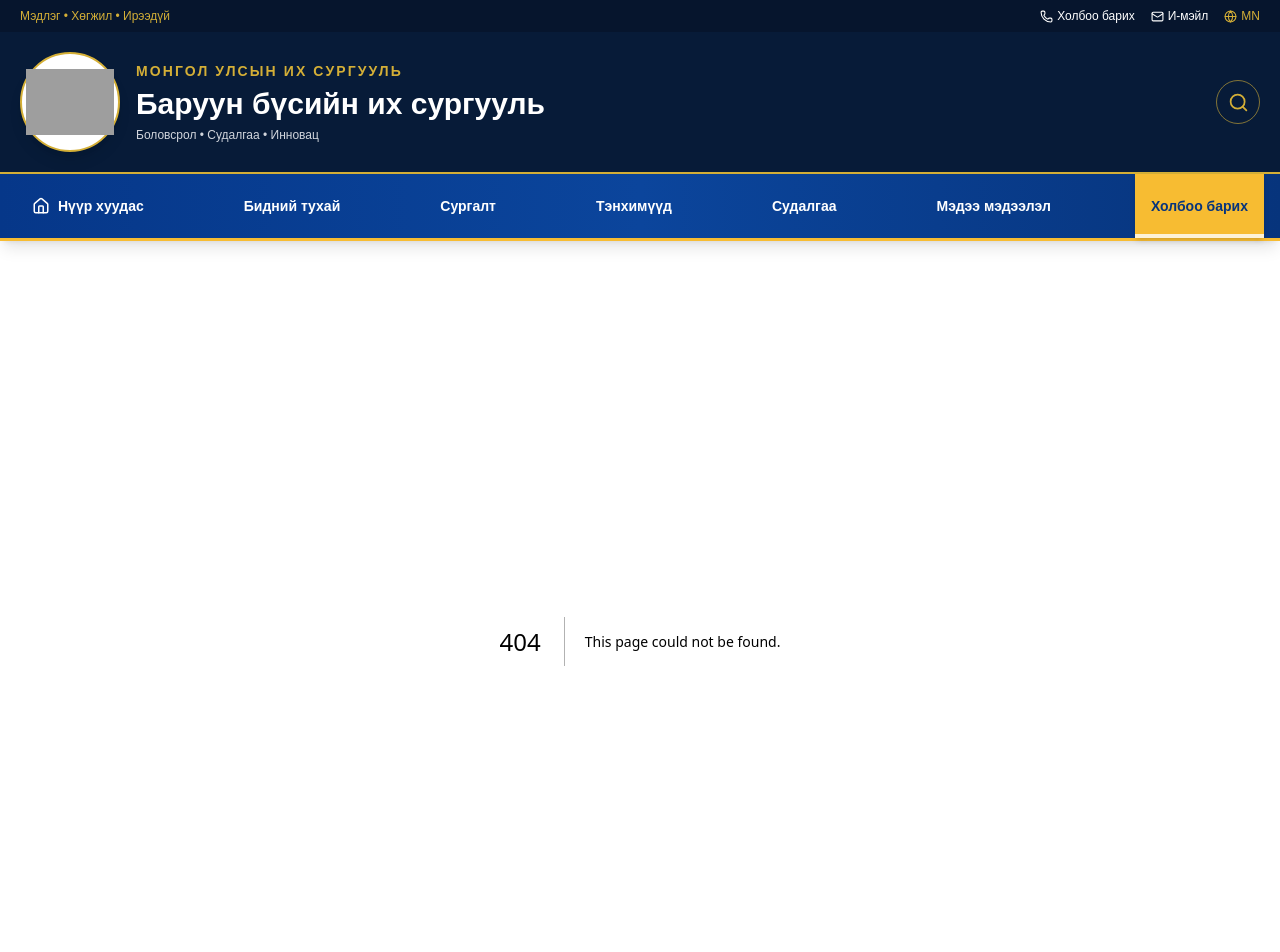
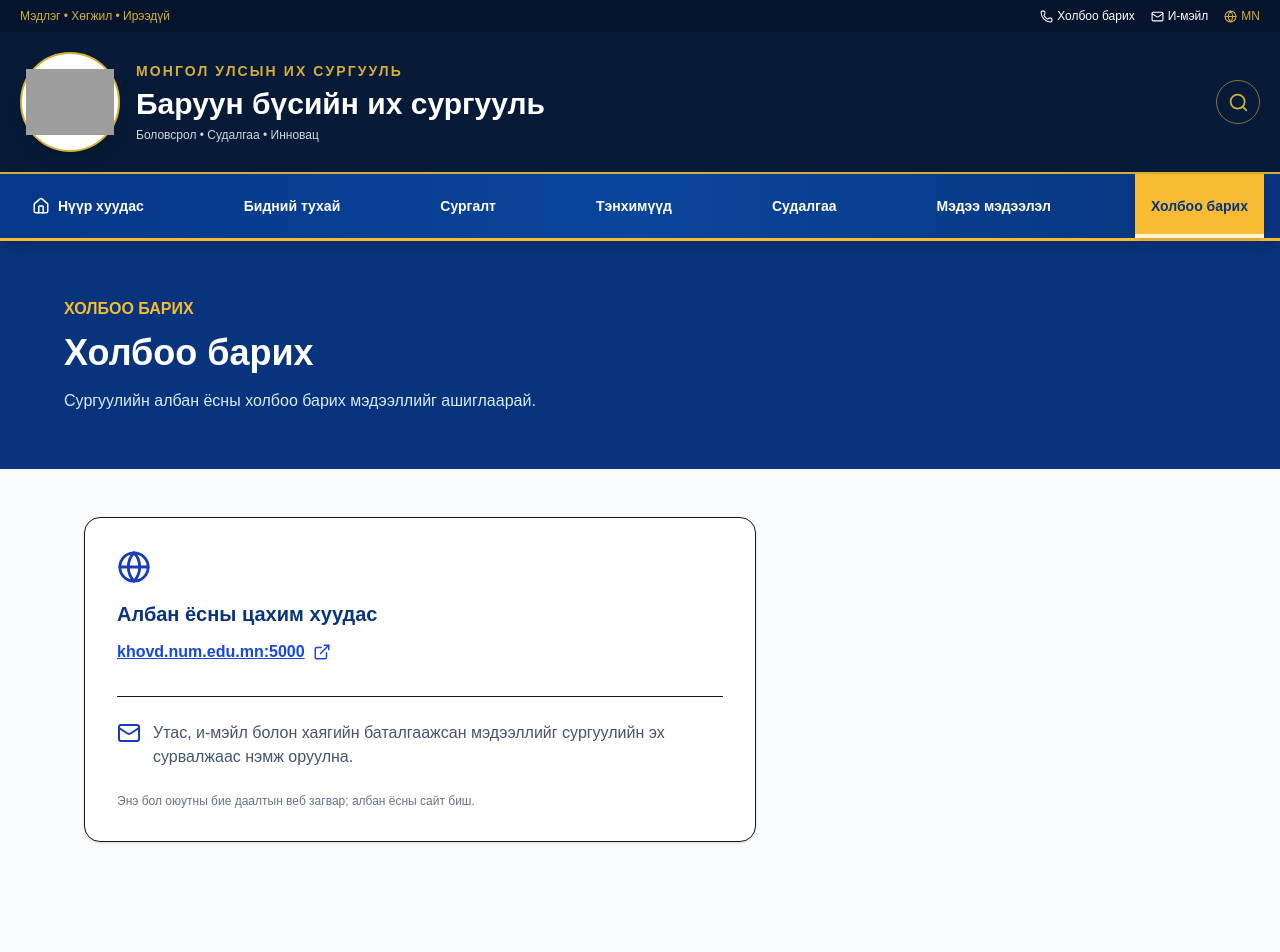
Before and after one commit to amarbatdelgermaa-cell/university-one, a Next.js app: page /contact in a window 1280 px wide. Before the commit this address had no page. Shown: the top 952 px of the page. Built offline with nearby package versions, Linux system fonts and the light colour scheme; grey boxes are pictures that could not be loaded.

Commit message:
Add accessible university information page: app/contact/page.tsx

```diff
--- /dev/null
+++ b/app/contact/page.tsx
@@ -0,0 +1,13 @@
+import { ExternalLink, Globe, Mail } from "lucide-react";
+export const metadata = { title: "Холбоо барих | МУИС-ийн Баруун бүсийн сургууль" };
+export default function ContactPage() {
+  return <main className="min-h-screen bg-slate-50">
+    <section className="bg-[#07347C] px-5 py-14 text-white"><div className="mx-auto max-w-6xl"><p className="font-bold text-[#F7BC32]">ХОЛБОО БАРИХ</p><h1 className="mt-3 text-4xl font-bold">Холбоо барих</h1><p className="mt-4 text-blue-100">Сургуулийн албан ёсны холбоо барих мэдээллийг ашиглаарай.</p></div></section>
+    <section className="mx-auto max-w-6xl px-5 py-12"><div className="max-w-2xl rounded-2xl border bg-white p-8 shadow-sm">
+      <Globe size={34} className="text-blue-800"/><h2 className="mt-4 text-xl font-bold text-[#07347C]">Албан ёсны цахим хуудас</h2>
+      <a className="mt-3 inline-flex items-center gap-2 break-all font-semibold text-blue-700 underline" href="http://khovd.num.edu.mn:5000/" target="_blank" rel="noopener noreferrer">khovd.num.edu.mn:5000 <ExternalLink size={18}/></a>
+      <div className="mt-8 flex items-start gap-3 border-t pt-6"><Mail className="shrink-0 text-blue-800"/><p className="text-slate-600">Утас, и-мэйл болон хаягийн баталгаажсан мэдээллийг сургуулийн эх сурвалжаас нэмж оруулна.</p></div>
+      <p className="mt-6 text-xs text-slate-500">Энэ бол оюутны бие даалтын веб загвар; албан ёсны сайт биш.</p>
+    </div></section>
+  </main>;
+}
```
